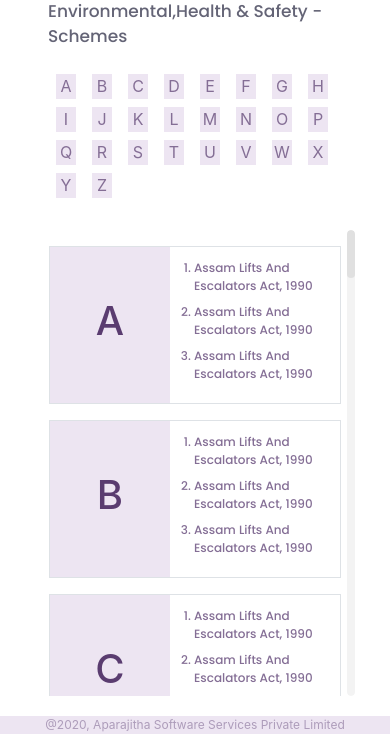
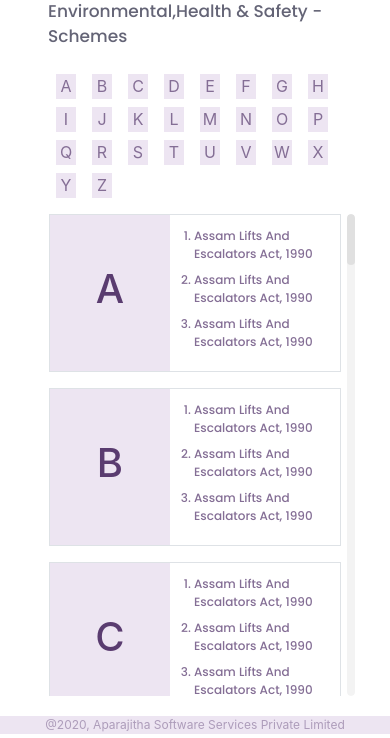
Before and after one commit to Rganeshmoorthy/compfie, a PHP site: page /schemes.php in a window 390 px wide. Shown: the part 228-966 px from the top of the page. Run offline with PHP 8.4, Linux system fonts and the light colour scheme; some libraries are stand-ins or nearby versions.

Commit message:
ganesh_changes

```diff
--- a/css/domain-page4.css
+++ b/css/domain-page4.css
@@ -136,7 +136,7 @@ span.select2-selection.select2-selection--single {
     }
 
     .aphabet-scroll {
-        max-height: calc(100vh - 494px) !important;
+        max-height: calc(100vh - 478px) !important;
         overflow-y: auto;
         scroll-behavior: auto;
     }
--- a/css/sidenavv.css
+++ b/css/sidenavv.css
@@ -173,10 +173,6 @@ html {
 }
 
 /*scroll bar*/
-
-
-
-
 a {
     text-decoration: none !important;
 }
@@ -369,7 +365,7 @@ a {
     }
 
     .aphabet-scroll {
-        max-height: calc(100vh - 370px) !important;
+        max-height: calc(100vh - 478px) !important;
         overflow-y: auto;
         scroll-behavior: smooth;
     }
--- a/domain-page11.php
+++ b/domain-page11.php
@@ -29,7 +29,7 @@ jQuery(document).ready(function() {
                     </div>
                 </div>
             </div>
-            <div class="col-12 mt-3 px-3 aphabet-scroll scrollbarnew">
+            <div class="col-12 mt-0 mt-md-3 px-3 aphabet-scroll scrollbarnew">
                 <div class="row">
                     <div class="col-12">
                         <div class="d-flex border">
--- a/domain-page3.php
+++ b/domain-page3.php
@@ -29,7 +29,7 @@ jQuery(document).ready(function() {
                     </div>
                 </div>
             </div>
-            <div class="col-12 mt-3 px-3 aphabet-scroll scrollbarnew">
+            <div class="col-12 mt-0 mt-md-3 px-3 aphabet-scroll scrollbarnew">
                 <div class="row">
                     <div class="col-12">
                         <div class="d-flex border alpha-border">
--- a/regulation.php
+++ b/regulation.php
@@ -29,7 +29,7 @@ jQuery(document).ready(function() {
                     </div>
                 </div>
             </div>
-            <div class="col-12 mt-3 px-3 aphabet-scroll scrollbarnew">
+            <div class="col-12 mt-0 mt-md-3 px-3 aphabet-scroll scrollbarnew">
                 <div class="row">
                     <div class="col-12">
                         <div class="d-flex border alpha-border">
--- a/schemes.php
+++ b/schemes.php
@@ -29,7 +29,7 @@ jQuery(document).ready(function() {
                     </div>
                 </div>
             </div>
-            <div class="col-12 mt-3 px-3 aphabet-scroll scrollbarnew">
+            <div class="col-12 mt-0 mt-md-3 px-3 aphabet-scroll scrollbarnew">
                 <div class="row">
                     <div class="col-12">
                         <div class="d-flex border alpha-border">
```
